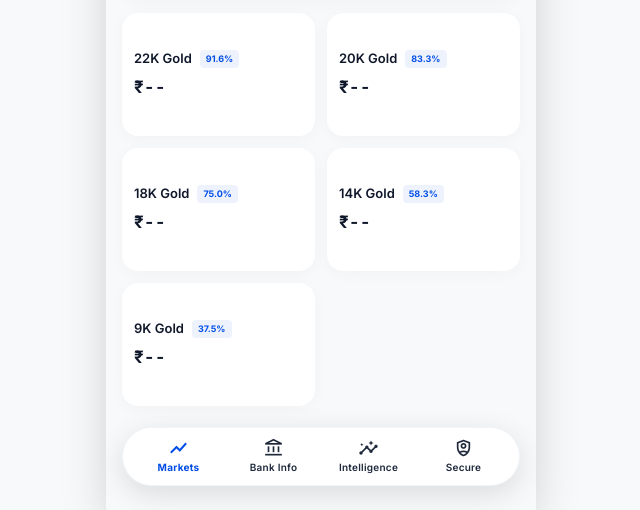
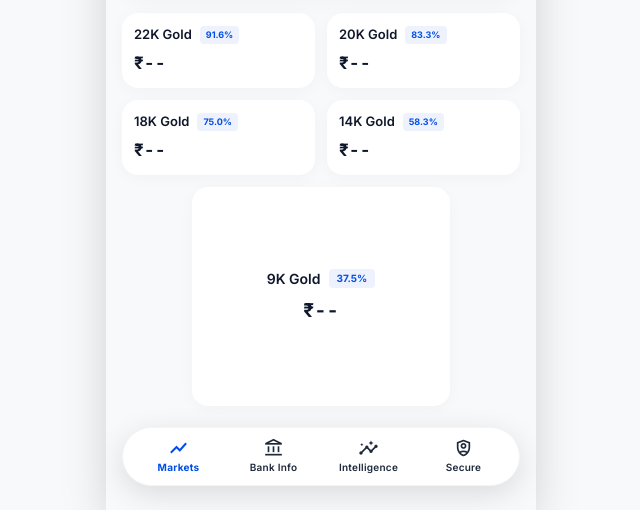
Before and after one commit to Kunal12788/HGFVYGKBB, a website built with Vite: page index.html in a window 1280 px wide. Shown: the part 290-800 px from the top of the page, without its empty margins (319-959 px from the left). Built offline with nearby package versions, Linux system fonts and the light colour scheme; some packages are replaced by stand-ins of ours; no server answers; the database is empty.

Commit message:
style: center 9k card making it narrower and taller

```diff
--- a/index.html
+++ b/index.html
@@ -64,8 +64,8 @@
             </div>
         </div>
 
-        <!-- Purity Grid (Dynamically fills space) -->
-        <div class="grid grid-cols-2 gap-3 px-4 mt-4 flex-1 pb-2">
+        <!-- Purity Grid -->
+        <div class="grid grid-cols-2 gap-3 px-4 mt-4">
             <!-- 22K -->
             <div class="bg-white rounded-2xl p-3 shadow-[0_3px_15px_rgba(0,0,0,0.03)] flex flex-col justify-center">
                 <div class="flex items-center gap-2 mb-1.5">
@@ -98,20 +98,22 @@
                 </div>
                 <div class="text-[17px] font-bold text-slate-900 tabular-nums">₹<span id="gold-14k-price">--</span></div>
             </div>
-            <!-- 9K (Decreased size to match others, no longer col-span-2) -->
-            <div class="bg-white rounded-2xl p-3 shadow-[0_3px_15px_rgba(0,0,0,0.03)] flex flex-col justify-center">
-                <div class="flex items-center gap-2 mb-1.5">
-                    <span class="text-slate-900 font-semibold text-[13px]">9K Gold</span>
-                    <span class="bg-brand-light text-brand-blue text-[9px] font-bold px-1.5 py-0.5 rounded">37.5%</span>
+        </div>
+
+        <!-- 9K (Taller and Narrower) -->
+        <div class="flex justify-center mt-3 px-4 flex-1 pb-2">
+            <div class="bg-white rounded-2xl py-5 px-4 shadow-[0_3px_15px_rgba(0,0,0,0.03)] flex flex-col justify-center items-center w-[65%]">
+                <div class="flex items-center gap-2 mb-2">
+                    <span class="text-slate-900 font-semibold text-[14px]">9K Gold</span>
+                    <span class="bg-brand-light text-brand-blue text-[10px] font-bold px-2 py-0.5 rounded">37.5%</span>
                 </div>
-                <div class="text-[17px] font-bold text-slate-900 tabular-nums">₹<span id="gold-9k-price">--</span></div>
+                <div class="text-[19px] font-bold text-slate-900 tabular-nums">₹<span id="gold-9k-price">--</span></div>
             </div>
         </div>
 
     </div>
 
     <!-- Bottom Navigation -->
-    <!-- Lifted higher from the bottom and space created above it via pb-24 in the parent -->
     <div class="absolute bottom-6 left-4 right-4 z-40">
         <div class="bg-white rounded-full shadow-[0_8px_30px_rgba(0,0,0,0.12)] px-2 py-2.5 flex justify-between items-center border border-slate-100">
             <button class="flex-1 flex flex-col items-center gap-0.5 text-brand-blue transition-colors">
```
